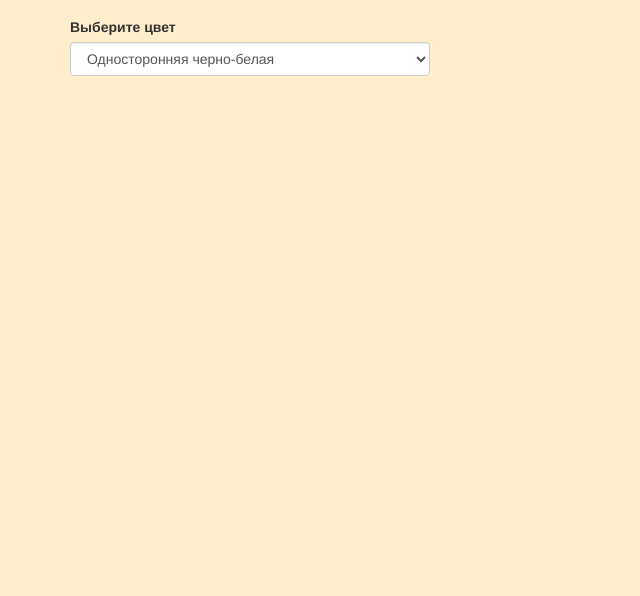
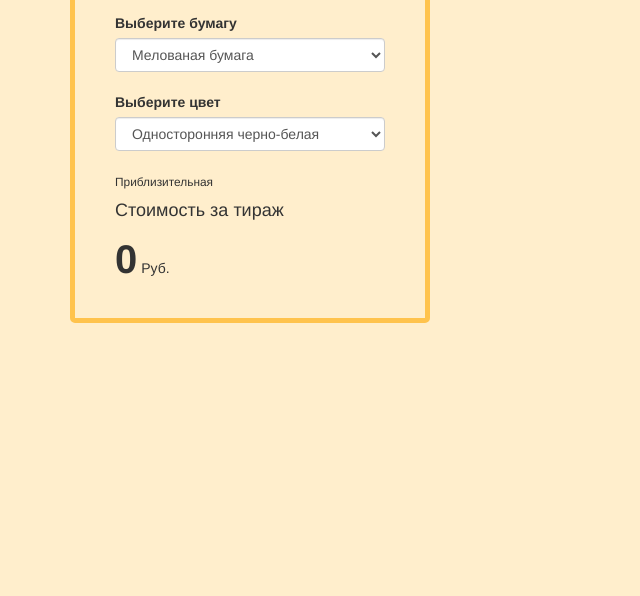
Before and after one commit to Antragen/Useful, a plain HTML site: page calculator/index.html in a window 1280 px wide. Shown: the part 204-800 px from the top of the page, without its empty margins (0-640 px from the left). Drawn offline with nearby package versions, Linux system fonts and the light colour scheme.

Commit message:
03.03.2017

```diff
--- a/calculator/css/style.css
+++ b/calculator/css/style.css
@@ -1,3 +1,15 @@
 body{
 	background-color: #ffeecc;
 }
+.calc{
+	margin-top: 50px;
+	border-radius: 5px 5px 5px 5px;
+	-moz-border-radius: 5px 5px 5px 5px;
+	-webkit-border-radius: 5px 5px 5px 5px;
+	border: 5px solid #ffc34d;
+	padding: 20px 40px;
+}
+#final_price{
+	font-size: 40px;
+	font-weight: 900;
+}
--- a/calculator/index.html
+++ b/calculator/index.html
@@ -13,7 +13,7 @@
       <script src="https://oss.maxcdn.com/respond/1.4.2/respond.min.js"></script>
     <![endif]-->
     <!-- https://www.youtube.com/watch?v=oIin1ffkYvw -->
-    <!-- time  -->
+    <!-- time 25:45 -->
 </head>
 <body>
 
@@ -23,6 +23,7 @@
 				<div class="col-sm-4">
 
 					<div class="calc">
+
 						<h2>Рассчет стоимости</h2>
 
 						<label for="card_edition">Выберите тираж</label></br>
@@ -64,12 +65,23 @@
 							<option value="Цветная с лицевой, ч/б с оборотной">Цветная с лицевой, ч/б с оборотной</option>
 							<option value="Двухсторонняя цветная">Двухсторонняя цветная</option>
 						</select> <!-- end #card_color -->
+						</br>
 
+						<small>Приблизительная</small>
+						<h4>Стоимость за тираж</h4>
+						<p class="price">
+							<span id="final_price">0</span>
+							Руб.
+						</p> <!-- end .price -->
 					</div> <!-- end .calc -->
 				</div> <!-- end col-sm-6 -->
+
 				<div class="col-sm-6">
+					<div class="card_images">
 
+					</div> <!-- end card_images -->
 				</div> <!-- end col-sm-6 -->
+
 			</div> <!-- end .row -->
 		</div> <!-- end .container -->
 	</section> <!-- end #main -->
```
